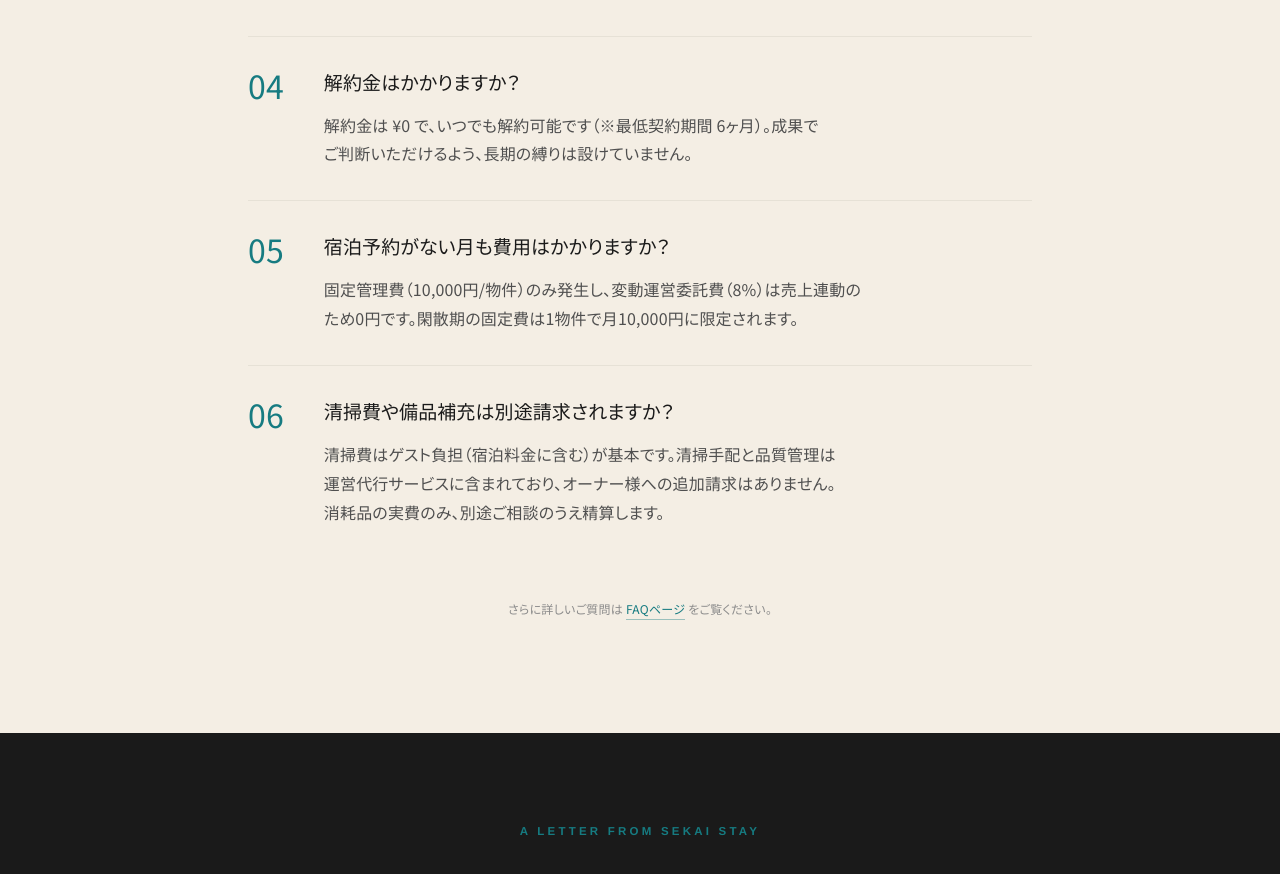
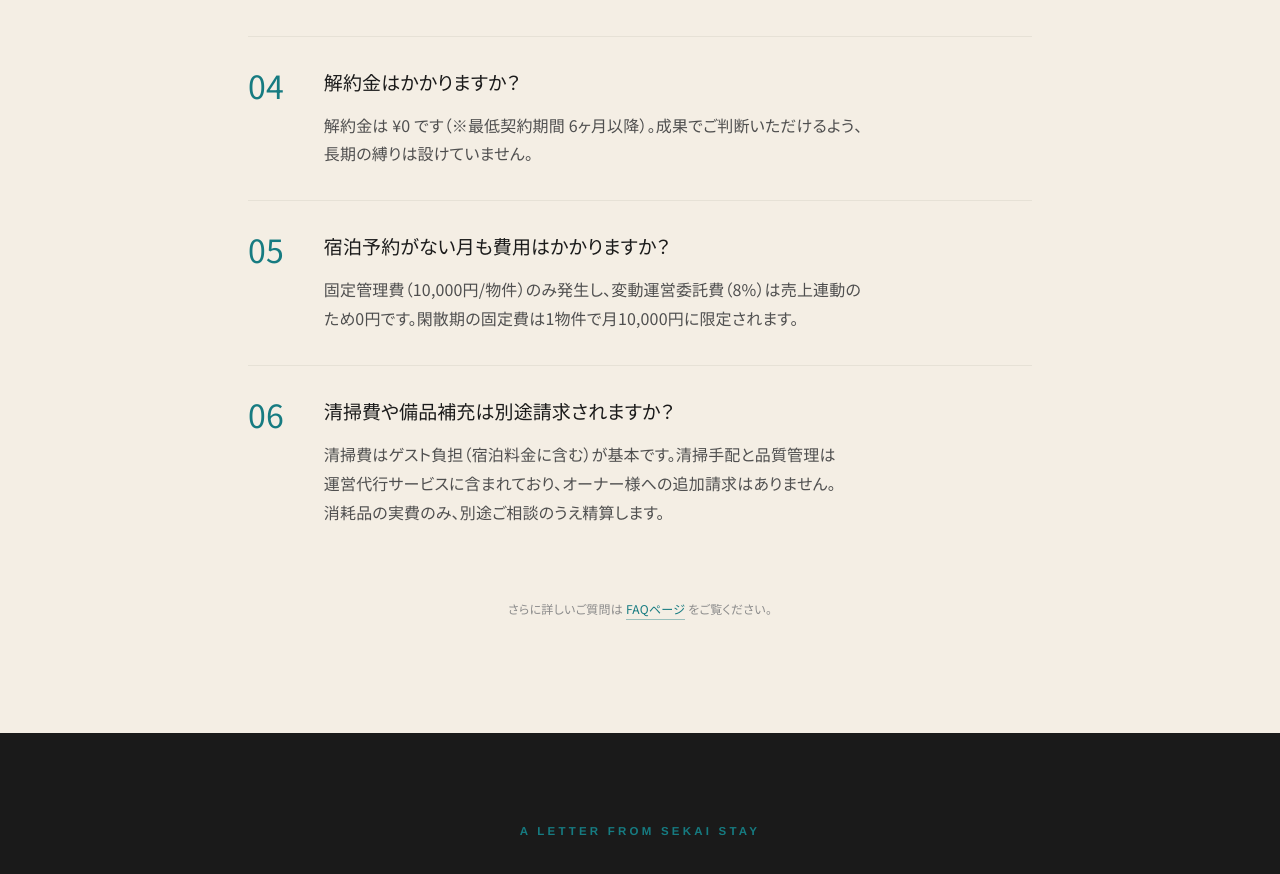
Before and after one commit to kjrmyjn/sekaistay.com, a Next.js app: page /pricing in a window 1280 px wide. Shown: the part 4529-5403 px from the top of the page. Built offline with nearby package versions, Linux system fonts and the light colour scheme.

Commit message:
ポリシー整合: 解約金¥0をメイン訴求、6ヶ月を補足括弧に統一（いつでも解約可能を削除）

```diff
--- a/app/faq/page.tsx
+++ b/app/faq/page.tsx
@@ -31,7 +31,7 @@ const FAQ_SCHEMA_ITEMS = [
   { q: '他社と比べて手数料が安いのはなぜですか？', a: 'SEKAI STAYでは独自の仕組みによりオペレーションコストを大幅に削減。その分をオーナー様に還元しています。8%の手数料でも高品質なサービスを維持できる体制を構築しています。' },
   { q: '初期費用0円キャンペーンはいつまでですか？', a: '現在実施中のキャンペーンです。終了時期は未定ですが、予告なく終了する場合がございます。お早めにお問い合わせください。' },
   { q: '清掃費用は別途かかりますか？', a: '清掃費用はゲスト負担（宿泊料金に含む）が基本です。清掃手配・品質管理は運営代行サービスに含まれており、オーナー様への追加請求はございません。' },
-  { q: '解約金はかかりますか？', a: '解約金は ¥0 で、いつでも解約可能です（※最低契約期間 6ヶ月）。成果でお選びいただけるよう、長期の縛りは設けていません。' },
+  { q: '解約金はかかりますか？', a: '解約金は ¥0 です（※最低契約期間 6ヶ月以降）。成果でお選びいただけるよう、長期の縛りは設けていません。' },
   { q: '他社から乗り換える場合、移行コストはかかりますか？', a: '移行コストは無料です。OTAアカウントの引き継ぎや掲載情報の最適化も含めて対応します。' },
   { q: '解約のタイミングや手続きは？', a: '解約金は ¥0 です（※最低契約期間 6ヶ月）。解約のお申し出から2ヶ月で契約を終了し、その間に受注済みのご予約は弊社で最後まで対応します。' },
   { q: '契約から開業までどのくらいかかりますか？', a: '最短2週間で開業可能です。物件の状況や必要な準備によりますが、通常1〜2ヶ月程度で運営を開始できます。' },
--- a/app/pricing/page.tsx
+++ b/app/pricing/page.tsx
@@ -40,7 +40,7 @@ const PRICING_FAQ = [
   { q: 'SEKAI STAYの民泊運用代行の料金は？', a: '初期費用0円（キャンペーン中・通常10万円）、固定管理費10,000円/物件/月、変動運営委託費は売上の8%です。月々の費用はこの2つの合計のみで、別途請求はありません。' },
   { q: '他社からの乗り換えに費用はかかりますか？', a: '乗り換え費用は0円です。Airbnb・Booking.com等のOTAアカウント引き継ぎ、掲載情報の最適化、ゲスト対応引き継ぎまで無料で対応します。最短2週間で移行完了です。' },
   { q: '他社は手数料15〜25%なのに、なぜ8%なのですか？', a: '自社運営のオペレーション基盤と、清掃パートナーネットワーク、多言語ゲスト対応センターを内製化することで、一般的な代行業者の運営コストを大幅に削減しているためです。その差分をオーナー様に還元しています。' },
-  { q: '解約金はかかりますか？', a: '解約金は ¥0 で、いつでも解約可能です（※最低契約期間 6ヶ月）。成果でご判断いただけるよう、長期の縛りは設けていません。' },
+  { q: '解約金はかかりますか？', a: '解約金は ¥0 です（※最低契約期間 6ヶ月以降）。成果でご判断いただけるよう、長期の縛りは設けていません。' },
   { q: '宿泊予約がない月も費用はかかりますか？', a: '固定管理費（10,000円/物件）のみ発生し、変動運営委託費（8%）は売上連動のため0円です。閑散期の固定費は1物件で月10,000円に限定されます。' },
   { q: '清掃費や備品補充は別途請求されますか？', a: '清掃費はゲスト負担（宿泊料金に含む）が基本です。清掃手配と品質管理は運営代行サービスに含まれており、オーナー様への追加請求はありません。消耗品の実費のみ、別途ご相談のうえ精算します。' },
 ]
--- a/components/faq/FAQClient.tsx
+++ b/components/faq/FAQClient.tsx
@@ -48,7 +48,7 @@ const FAQ_ITEMS: { q: string; a: string; category: string }[] = [
   // ── 契約・手続き ──
   {
     q: '解約金はかかりますか？',
-    a: '解約金は ¥0 で、いつでも解約可能です（※最低契約期間 6ヶ月）。成果でお選びいただけるよう、長期の縛りは設けていません。',
+    a: '解約金は ¥0 です（※最低契約期間 6ヶ月以降）。成果でお選びいただけるよう、長期の縛りは設けていません。',
     category: 'contract',
   },
   {
--- a/components/switch/SwitchFAQ.tsx
+++ b/components/switch/SwitchFAQ.tsx
@@ -11,7 +11,7 @@ const faqs = [
   },
   {
     q: "途中で解約できますか？",
-    a: "解約金は ¥0 で、いつでも解約可能です（※最低契約期間 6ヶ月）。2ヶ月前にご連絡いただければ、その時点で受注済みのご予約分は弊社が責任を持って最後まで対応し、スムーズに運営を終了します。",
+    a: "解約金は ¥0 です（※最低契約期間 6ヶ月以降）。解約ご希望の際は2ヶ月前にご連絡ください。受注済みのご予約分は弊社が責任を持って最後まで対応し、スムーズに運営を終了します。",
   },
   {
     q: "物件が遠方でも大丈夫ですか？",
```
